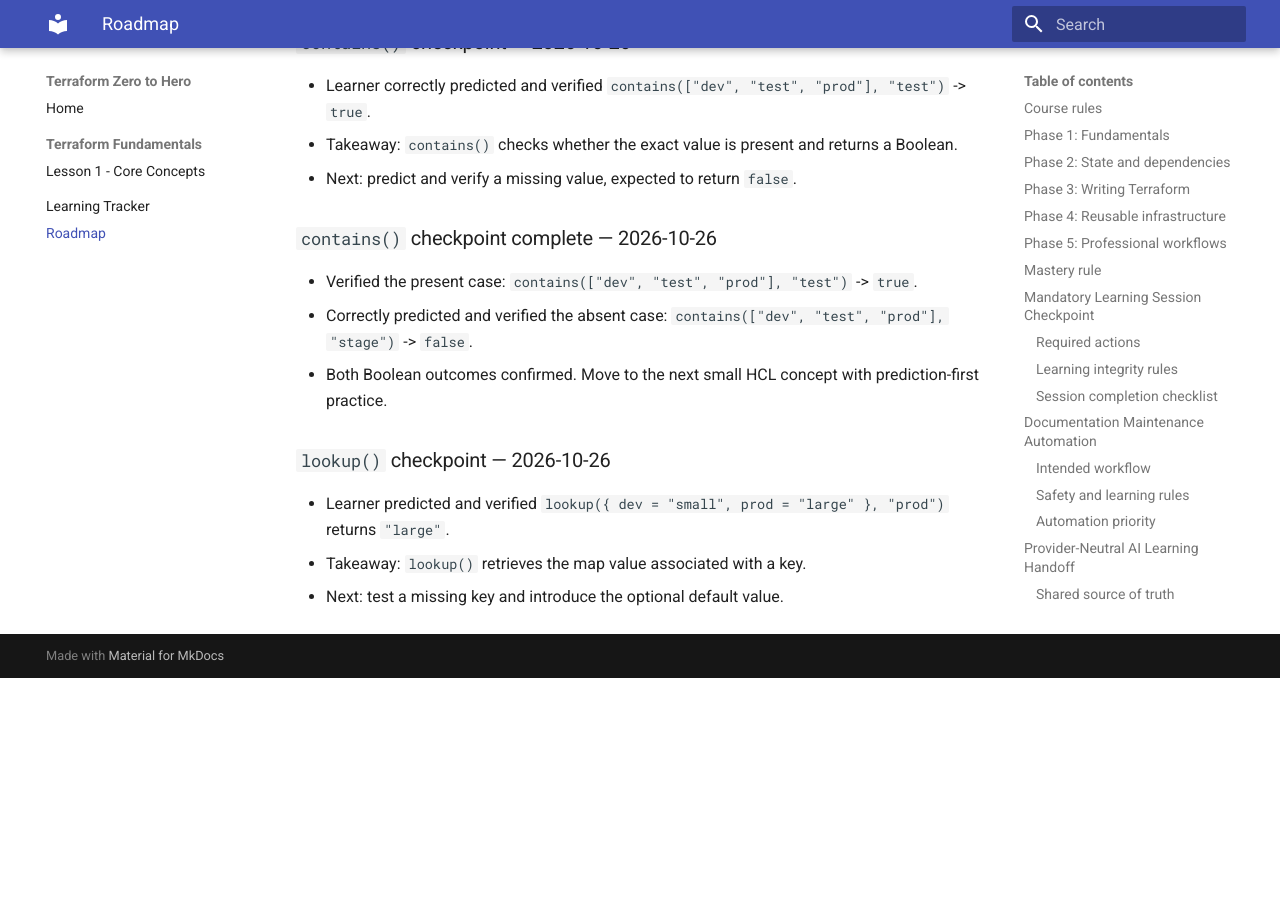
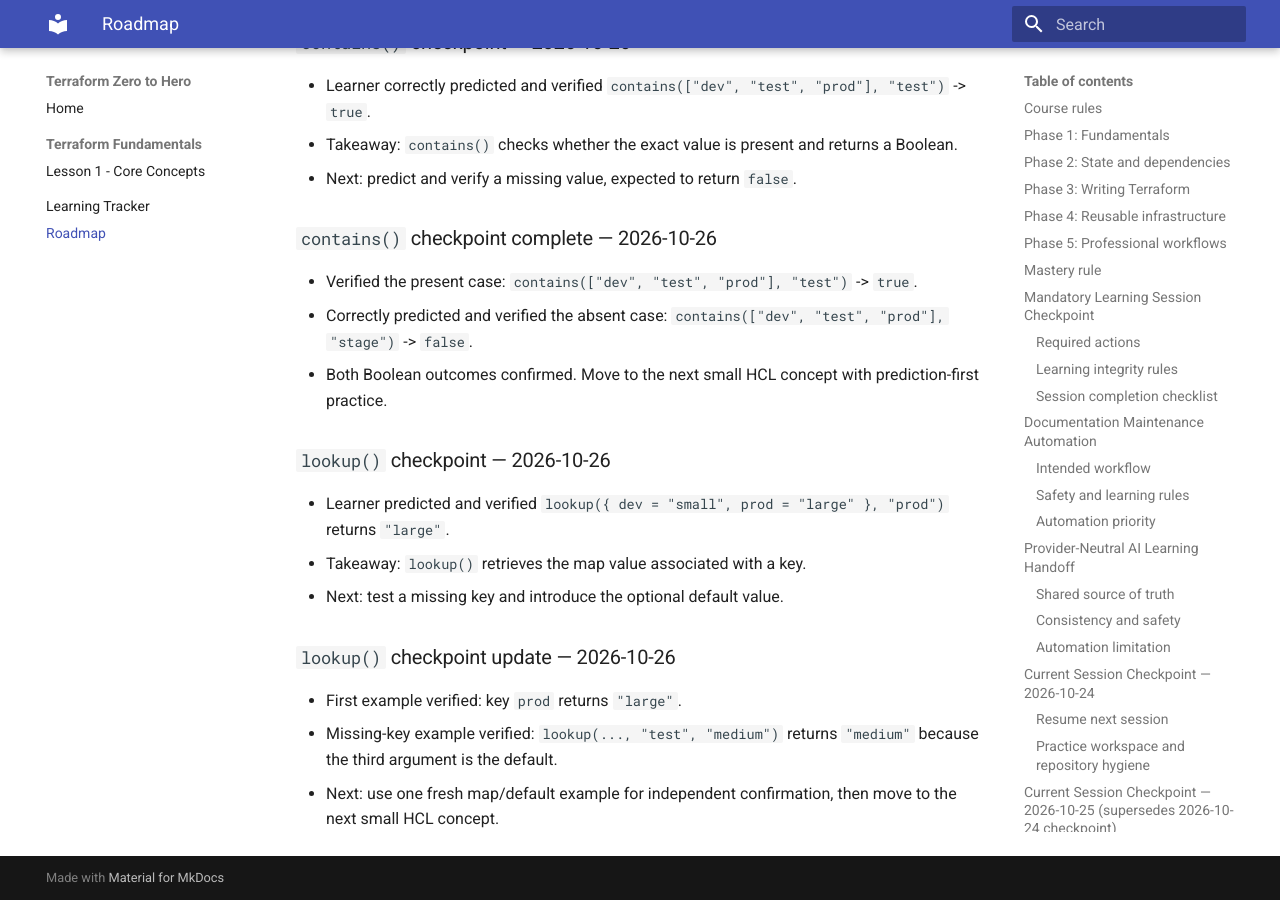
Before and after one commit to pshewale-dev/terraform-azure-lab, an MkDocs documentation site: the page built from docs/LEARNING-ROADMAP.md, in a window 1280 px wide and 900 px high, scrolled down 9763 px. Built offline with MkDocs 1.6.1 and Material for MkDocs 9.7.7, drawn with Linux system fonts in a browser that asks for light colours; before the commit the page ends 10441 px from its top, so only the background shows below that.

Commit message:
docs: record lookup default value exercise

```diff
--- a/docs/LEARNING-ROADMAP.md
+++ b/docs/LEARNING-ROADMAP.md
@@ -270,3 +270,9 @@ Proceed to the next small HCL concept using prediction-first practice, one conce
 - Learner predicted and verified `lookup({ dev = "small", prod = "large" }, "prod")` returns `"large"`.
 - Takeaway: `lookup()` retrieves the map value associated with a key.
 - Next: test a missing key and introduce the optional default value.
+
+
+### `lookup()` checkpoint update — 2026-10-26
+- First example verified: key `prod` returns `"large"`.
+- Missing-key example verified: `lookup(..., "test", "medium")` returns `"medium"` because the third argument is the default.
+- Next: use one fresh map/default example for independent confirmation, then move to the next small HCL concept.
```
